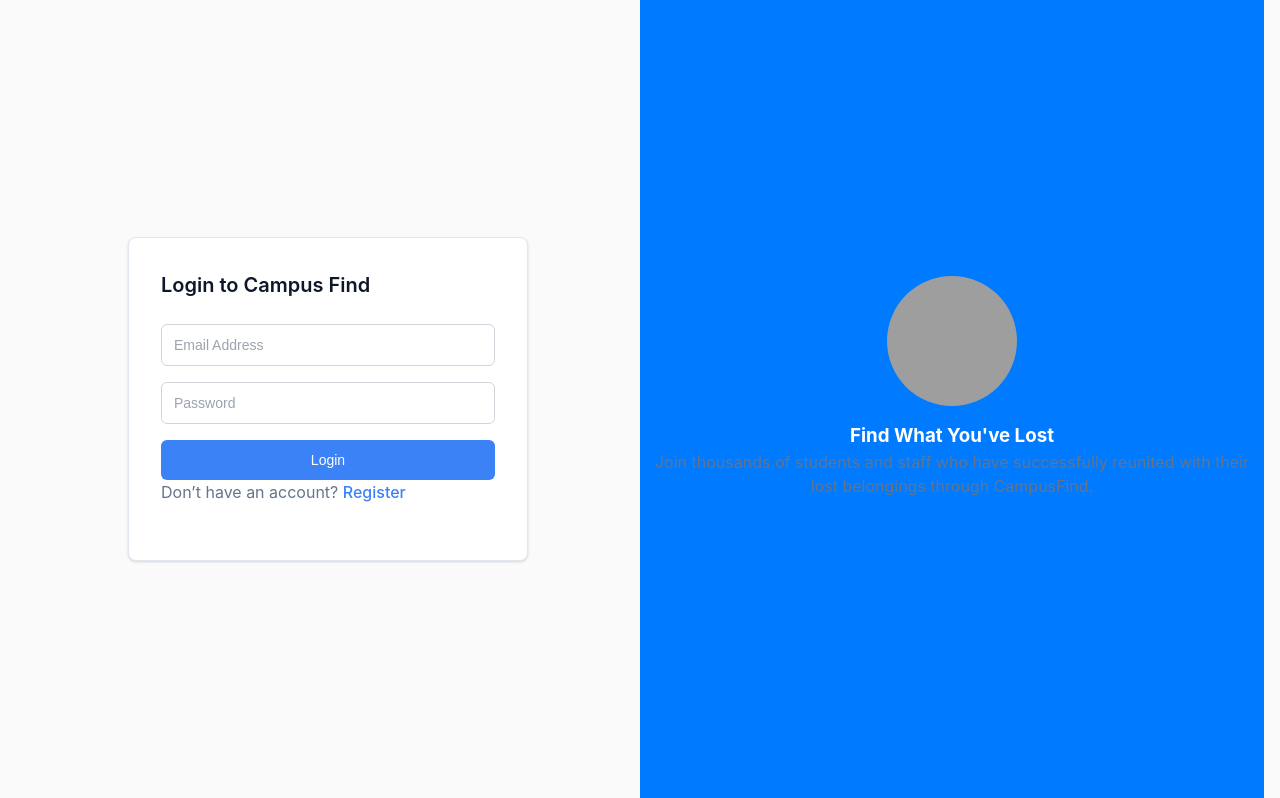
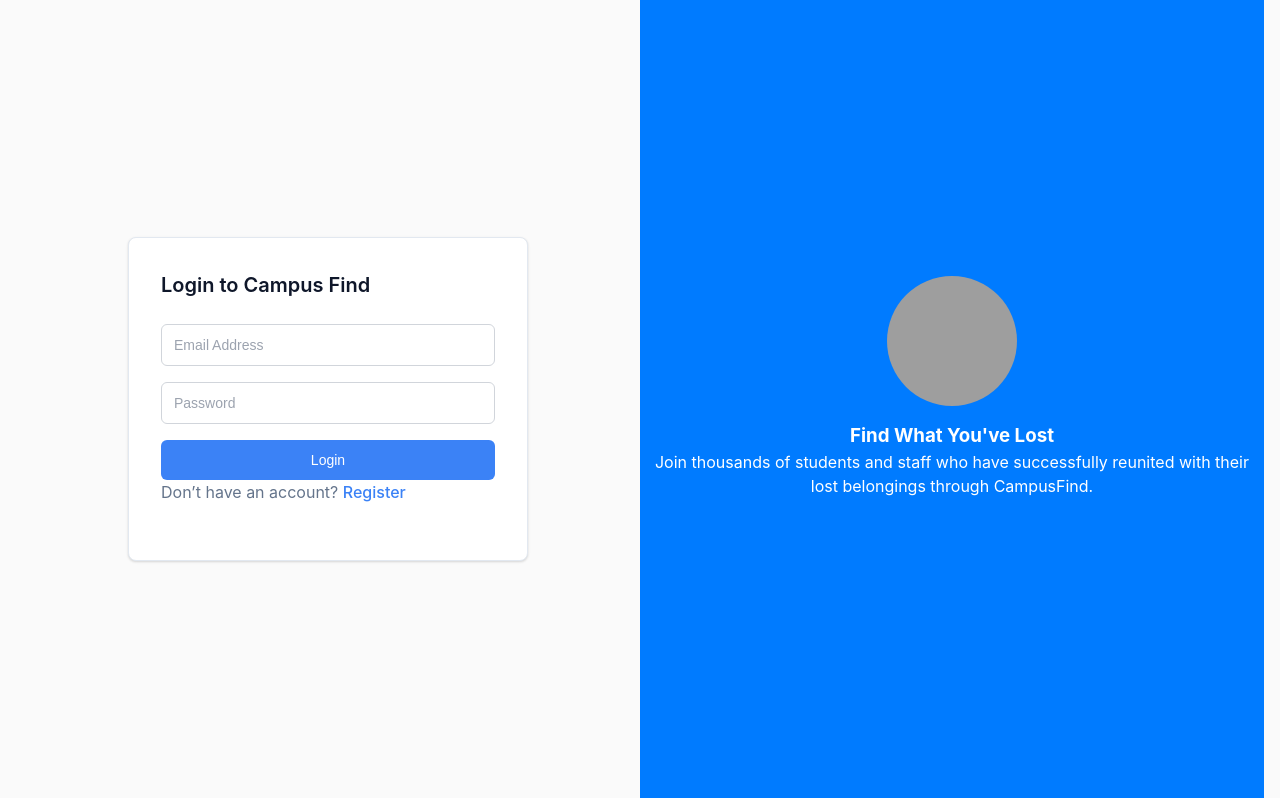
Before and after one commit to alix-8/G4-WAD_RWD-FinalProj, a PHP site: page /login.php in a window 1280 px wide. Shown: the part 17-815 px from the top of the page. Run offline with PHP 8.4, Linux system fonts and the light colour scheme; data comes from the database, SQL or seed files in the repository; grey boxes are pictures that could not be loaded.

Commit message:
Update login.php

```diff
--- a/login.php
+++ b/login.php
@@ -66,7 +66,8 @@ if ($_SERVER["REQUEST_METHOD"] == "POST") {
         <div class="right">
             <img src="https://images.unsplash.com/photo-1529626455594-4ff0802cfb7e" alt="Image">
             <h3>Find What You've Lost</h3>
-            <p class="subtext">Join thousands of students and staff who have successfully reunited with their lost belongings through CampusFind.</p>
+            <p class="subtext" style="color: white;">Join thousands of students and staff who have successfully
+                reunited with their lost belongings through CampusFind.</p>
         </div>
 
     </div>
```
